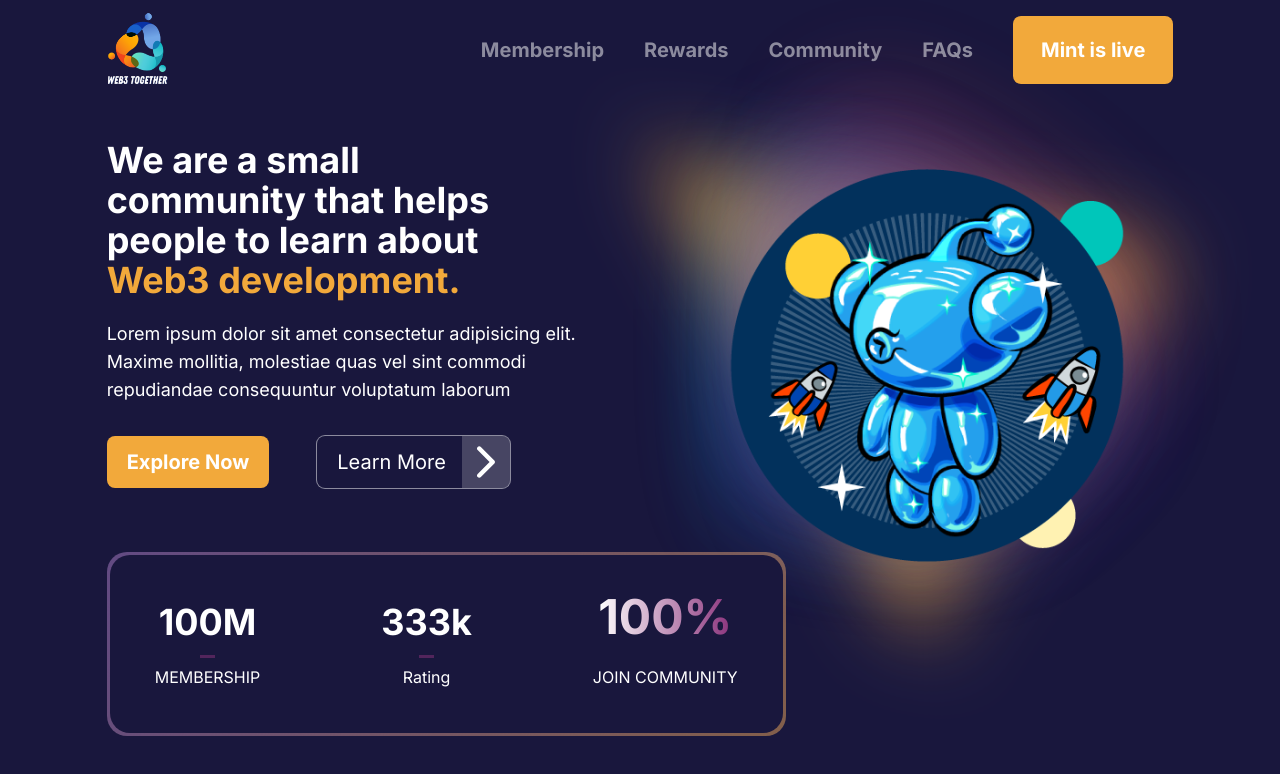
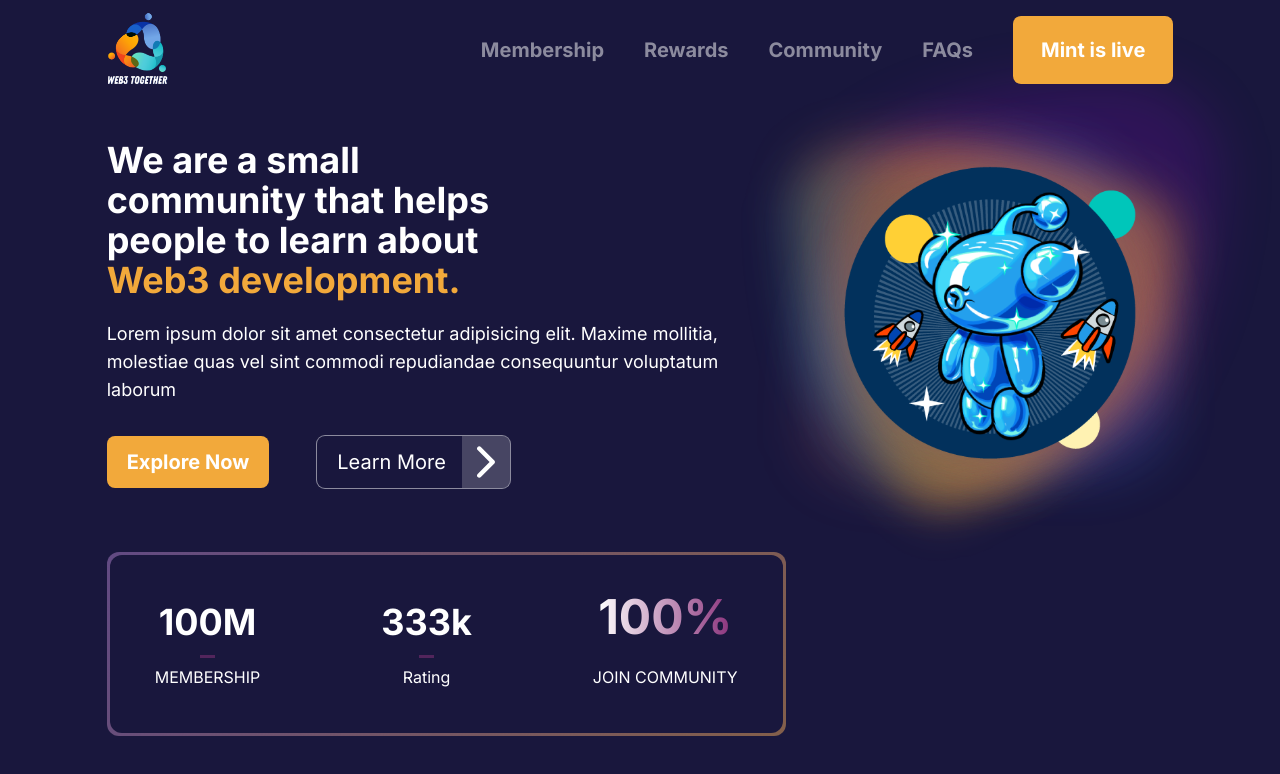
Before and after one commit to rornmarin/web3-together, a Next.js app: page / in a window 1280 px wide. Shown: the top 774 px of the page. Built offline with nearby package versions, Linux system fonts and the light colour scheme.

Commit message:
fix homepage card overflow, fix logo animated background position

```diff
--- a/src/app/globals.css
+++ b/src/app/globals.css
@@ -3,6 +3,15 @@
 @tailwind utilities;
 
 @import url('https://fonts.googleapis.com/css2?family=Inter:wght@100;200;300;400;500;600;700;800;900&display=swap');
+
+@layer utilities{
+    .animation-delay-2000{
+        animation-delay: 2s;
+    }
+    .animation-delay-4000{
+        animation-delay: 4s;
+    }
+}
 
 :root{
     --bar-width: 40px;
--- a/src/app/layout.js
+++ b/src/app/layout.js
@@ -20,7 +20,7 @@
   return (
     <html lang="en" suppressHydrationWarning={true}>
       <body suppressHydrationWarning={true}
-        className={`${inter.className} overflow-x-hidden`}>
+        className={`${inter.className} !overflow-x-hidden`}>
         <div className="w-full md:w-10/12 mx-auto px-5 md:px-0">
           <Navbar />
           {children}
--- a/src/app/page.js
+++ b/src/app/page.js
@@ -8,9 +8,9 @@
 export default function Home() {
   return (
     <div className="mt-5 lg:mt-10">
-      <div className="grid grid-cols-2 gap-5 max-lg:grid-cols-1">
-        <section className="">
-          <h1 className="font-bold text-lg md:text-2xl lg:text-3xl xl:text-4xl mb-5">
+      <div className="relative flex justify-between gap-5 max-lg:grid-cols-1">
+        <section className="lg:w-4/6">
+          <h1 className="font-bold text-lg md:text-2xl lg:text-3xl xl:text-4xl mb-5 duration-200">
             We are a small<br className="max-xl:hidden" />
             community that helps<br className="max-xl:hidden" />
             people to learn about<br className="max-xl:hidden" />
@@ -19,7 +19,7 @@
           <p className="font-normal text-lg mb-8">
             Lorem ipsum dolor sit amet consectetur adipisicing elit. Maxime mollitia, molestiae quas vel sint commodi repudiandae consequuntur voluptatum laborum
           </p>
-          <div className="flex items-center sm:gap-12 gap-5 ">
+          <div className="flex items-center sm:gap-12 max-sm:flex-col gap-5 ">
             <Link href={'#'}>
               <Button label='Explore Now' className={'duration-100 hover:bg-[#F2A93B]/80'}/>
             </Link>
@@ -31,7 +31,7 @@
             <Card />
           </div>
         </section>
-        <section className="flex justify-end max-lg:absolute max-lg:opacity-40 -z-10 w-full">
+        <section className="max-lg:absolute right-0 -z-10 max-lg:opacity-60">
           <AnimatedBackgroundLogo />
         </section>
       </div>
--- a/src/components/home/AnimatedBackgroundLogo.js
+++ b/src/components/home/AnimatedBackgroundLogo.js
@@ -1,32 +1,18 @@
 import Image from 'next/image'
 import React from 'react'
-import ellipseV1 from '@/resources/shapes/ellipseV1.svg'
-import ellipseV2 from '@/resources/shapes/ellipseV2.svg'
-import ellipseV3 from '@/resources/shapes/ellipseV3.svg'
-import ellipseV4 from '@/resources/shapes/ellipseV4.svg'
-import triangle from '@/resources/shapes/triangle.svg'
 import logo from '@/resources/logo/homeLogo.svg'
 
 export const AnimatedBackgroundLogo = () => {
     return (
-        <div className="relative w-[550px] h-[550px]">
-            <Image
-                className='w-full skew-y-[10deg] top-5 absolute blur-2xl rotate-180 -z-30 animate-pulse-slow'
-                src={triangle} alt='triangle' />
-            <Image
-                className="absolute -z-20 blur-xl w-[500px] bottom-16 left-5 animate-pulse"
-                src={ellipseV1} alt="shape1" />
-            <Image
-                className="absolute -z-20 blur-xl w-[500px] bottom-16 right-[-50px] animate-pulse"
-                src={ellipseV2} alt="shape2" />
-            <Image
-                className="absolute -z-20 blur-xl w-[500px] top-[-150px] left-24 animate-pulse"
-                src={ellipseV3} alt="shape3" />
-            <Image
-                className="absolute -z-20 blur-xl top-[-100px] left-10 animate-pulse"
-                src={ellipseV4} alt="shape4" />
-            <Image className='absolute top-5 left-14'
-                src={logo} alt="homepagelogo" />
+        <div className="relative p-5">
+            <div className='absolute top-0 right-0 -z-10 w-full -rotate-3 blur-xl h-full bg-[#F2A93B80] rounded-[17%_83%_67%_33%_/_14%_38%_62%_86%] animate-pulse-slow mix-blend-multiply'/>
+            <div className='absolute top-0 right-0 -z-10 w-full scale-90 rotate-[110deg] blur-xl  h-full bg-[#F2A93B80] rounded-[17%_83%_67%_33%_/_14%_38%_62%_86%] animate-pulse-slow mix-blend-multiply'/>
+            <div className='absolute top-0 right-0 -z-10 w-full scale-90 -rotate-[115deg] blur-xl h-full bg-[#F2A93B80] rounded-[17%_83%_67%_33%_/_14%_38%_62%_86%] animate-pulse-slow mix-blend-multiply'/>
+            <div className='absolute top-0 right-5 -z-10 w-full blur-xl h-full mix-blend-multiply bg-[#0DA6C24D]/20 rounded-[17%_83%_67%_33%_/_14%_38%_62%_86%] animate-blob'/>
+            <div className='absolute top-0 right-0 -z-10 w-full blur-xl h-full mix-blend-multiply bg-[#880DC24D]/20 rounded-[74%_26%_42%_58%_/_37%_23%_77%_63%] animate-blob animation-delay-2000'/>
+            <div className='absolute top-0 right-0 -z-10 w-full blur-xl h-full mix-blend-multiply bg-[#FF66664D]/20 rounded-[37%_63%_80%_20%_/_86%_69%_31%_14%] animate-pulse'/>
+            <div className='absolute top-0 right-0 -z-10 w-full blur-xl h-full bg-[#357AFF4D]/20 rounded-[70%_30%_25%_75%_/_62%_83%_17%_38%] animate-pulse'/>
+            <Image src={logo} alt='logo'/>
         </div>
     )
 }
--- a/src/components/home/Card.js
+++ b/src/components/home/Card.js
@@ -2,10 +2,10 @@
 
 export const Card = () => {
   return (
-    <div className='rounded-[20px] relative lg:w-[679px] max-lg:max-w-full sm:h-[184px] max-sm:h-[410px] flex justify-center items-center overflow-clip'>
+    <div className='sm:rounded-xl relative lg:w-[679px] max-lg:max-w-full sm:h-[184px] max-sm:h-[410px] flex justify-center items-center overflow-hidden'>
         <div className='animate-spin-slow absolute bg-gradient-to-r from-[#9972E480]/[50%] to-[#F2A93B85]/[52%] h-[1000px] w-[1000px] origin-center'>
         </div>
-        <div className='absolute bg-[#19173D] h-[calc(100%-6px)] w-[calc(100%-6px)] top-[3px] left-[3px] rounded-[20px] max-sm:gap-[20px] flex max-sm:flex-col sm:justify-between sm:items-center text-[16px] font-normal p-[45px]'>
+        <div className='absolute bg-[#19173D] h-[calc(100%-6px)] w-[calc(100%-6px)] top-[3px] left-[3px] sm:rounded-xl max-sm:gap-[20px] flex max-sm:flex-col sm:justify-between sm:items-center text-[16px] font-normal p-[45px]'>
             <div className='flex flex-col justify-center items-center gap-[10px]'>
                 <h1 className='font-bold text-[36px] leading-[43.57px]'>
                     100M
--- a/tailwind.config.js
+++ b/tailwind.config.js
@@ -7,9 +7,26 @@
   ],
   theme: {
     extend: {
+      keyframes:{
+        blob: {
+          '0%':{
+            transform: 'translate(0px, 0px) scale(1)',
+          },
+          '33%':{
+            transform: 'translate(30px, -50px) scale(1.1)',
+          },
+          '66%':{
+            transform: 'translate(-20px, 20px) scale(0.9)',
+          },
+          '100%':{
+            transform: 'translate(0px, 0px) scale(1)',
+          },
+        }
+      },
       animation: {
         'spin-slow': 'spin 5s linear infinite',
         'pulse-slow': 'pulse 20s cubic-bezier(0.4, 0, 0.6, 1) infinite',
+        blob:'blob 10s infinite',
       },
       colors: {
         'custom-yellow': '#F2A93B',
```
